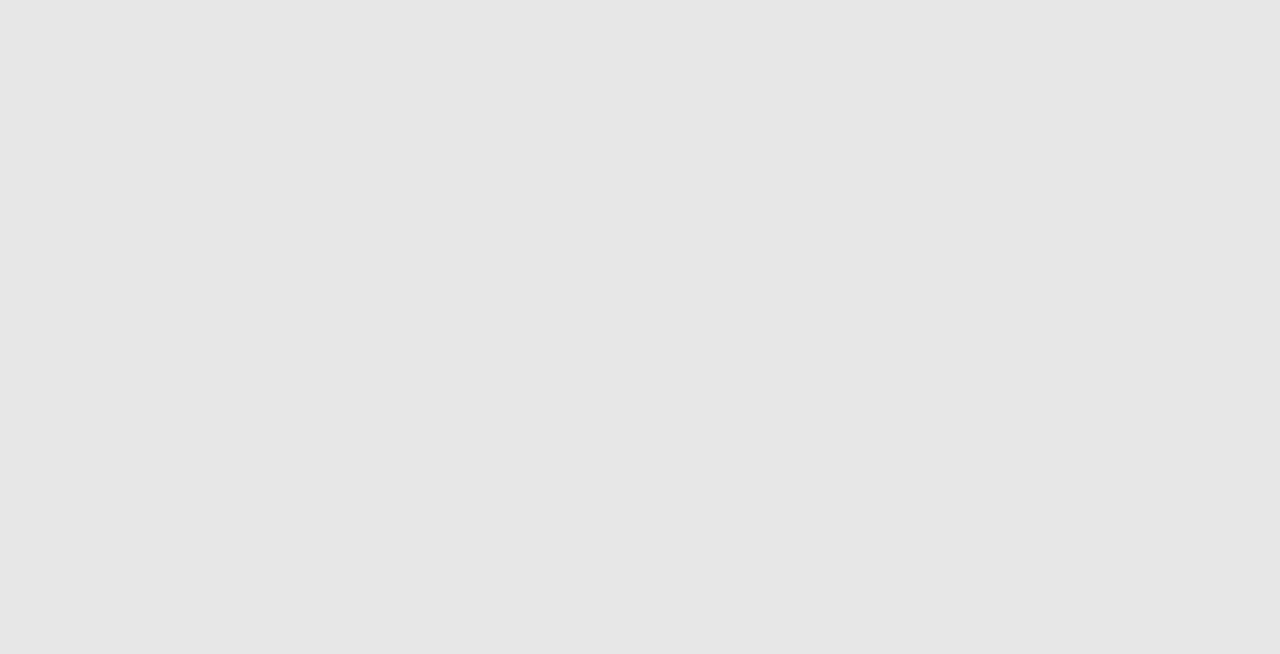
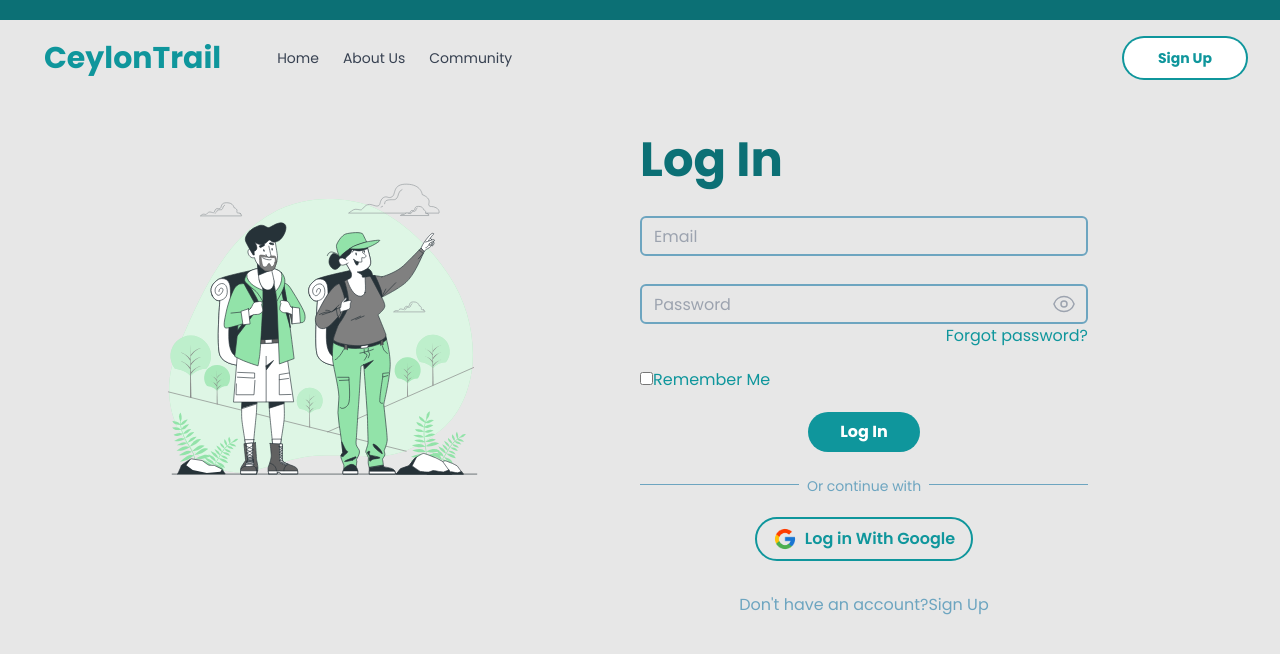
Before and after one commit to CeylonTrail/frontend-web, a React (Create React App) app: page /login in a window 1280 px wide. Before the commit this address had no page. Shown: the top 654 px of the page. Built offline with nearby package versions, Linux system fonts and the light colour scheme.

Commit message:
Log in page

```diff
--- a/src/App.js
+++ b/src/App.js
@@ -6,6 +6,7 @@ import SpRedirectPage from "./components/SpRedirectPage";
 import SetUpMarketPlace from "./components/SetUpMarketPlace";
 import MarketPlaceProfileOwnView from "./components/MarketPlaceProfileOwnView";
 import SignUp from "./components/signup"
+import Login from "./components/login"
 
 
 function App() {
@@ -36,7 +37,11 @@ function App() {
           <Route path="/profile-view-traveller" element={<><Header />;<MarketPlaceProfileOwnView /></>} />
 
           {/* log in and signup */}
-          <Route path="/signin" element={<SignUp />} />
+          <Route path="/signup" element={<SignUp />} />
+          <Route path="/login" element={<Login />} />
+
+
+
         </Routes>
       </BrowserRouter>
 
--- a/src/components/header2.js
+++ b/src/components/header2.js
@@ -2,9 +2,10 @@ import { useEffect, useState } from 'react'
 import { PrimaryButton} from './Button'
 import signin from './signup'
 
-export default () => {
+export default (prop) => {
 
-    const [state, setState] = useState(false)
+    const [state, setState] = useState(false);
+    const type = prop.type;
 
     // Replace javascript:void(0) paths with your paths
     const navigation = [
@@ -12,6 +13,15 @@ export default () => {
         { title: "About Us", path: "javascript:void(0)" },
         { title: "Community", path: "javascript:void(0)" }
     ]
+
+    const navigateLogIn=()=>{
+        window.location.href="/login"
+
+    }
+    const navigateSignUp = () => {
+        window.location.href = "/signup"
+
+    }
 
     useEffect(() => {
         document.onclick = (e) => {
@@ -61,9 +71,14 @@ export default () => {
                         }
                     </ul>
                     <div className="flex-1 gap-x-6 items-center justify-end mt-6 space-y-6 md:flex md:space-y-0 md:mt-0">
-                        <a href="javascript:void(0)" >
-                            <PrimaryButton name={"Login"} isActive={"true"} />
-                        </a>
+
+                        {type === "signup" ? (
+                            <PrimaryButton name="Login" isActive="true" action={navigateLogIn}/>
+                        ) : type === "login" ? (
+                                <PrimaryButton name="Sign Up" isActive="true" action={navigateSignUp} />
+                        ) : null}
+
+
 
                     </div>
                 </div>
--- /dev/null
+++ b/src/components/login.js
@@ -0,0 +1,101 @@
+import Header from "./header2";
+import Traveler from "../assets/img/Traveller signup.svg"
+
+import {  Password, Email } from "./inputFields";
+import { PrimaryButton } from "./Button";
+import googleLogo from "../assets/img/GoogleLogo.png"
+
+export default () => {
+
+    return (
+        <div className="w-full">
+            <div className="bg-primaryDark1 h-5">
+            </div>
+            <Header type={"login"} />
+            <div className="flex">
+                <div className="relative flex-1 hidden items-center justify-center   lg:flex h-full">
+                    <div className="w-2/4 pt-14">
+                        <img src={Traveler} />
+                    </div>
+                </div>
+                <div className="flex-1 flex items-center  ">
+                    <div className="w-full max-w-md space-y-8 px-4  text-gray-600 sm:px-0">
+                        <div className="">
+
+                            <div className="mt-5 space-y-2">
+                                <h3 className="text-primaryDark1 text-5xl font-bold ">Log In</h3>
+                                {/* <p className="">Already have an account? <a href="javascript:void(0)" className="font-medium text-indigo-600 hover:text-indigo-500">Log in</a></p> */}
+                            </div>
+                        </div>
+
+
+
+                        <form
+                            onSubmit={(e) => e.preventDefault()}
+                            className="space-y-5 flex flex-col w-full items-center"
+                        >
+
+                            <div className="w-full">
+                                <Email pholder={"Email"} />
+                            </div>
+                            <div className="w-full">
+                                <Password pholder={"Password"} />
+                                <div className="w-full flex justify-end">
+                                    <a href="/signup" className="text-center text-primary hover:text-primaryDark1">Forgot password?</a>
+                                </div>
+
+                            </div>
+
+                            <div className="w-full">
+                                <input type="checkbox" id="remember-me-checkbox" className="border-primary"/>
+                                <label form="remember-me-checkbox" className="text-primary">Remember Me</label>
+                            </div>
+
+
+                            {/* <div className="flex items-center justify-between text-sm w-full">
+                                <div className="flex items-center gap-x-3">
+                                    <input type="checkbox"  className="checkbox-item peer hidden" />
+                                    <label
+                                        htmlFor="remember-me-checkbox"
+                                        className="relative flex w-5 h-5 bg-white peer-checked:bg-indigo-600 rounded-md border ring-offset-2 ring-indigo-600 duration-150 peer-active:ring cursor-pointer after:absolute after:inset-x-0 after:top-[3px] after:m-auto after:w-1.5 after:h-2.5 after:border-r-2 after:border-b-2 after:border-white after:rotate-45"
+                                    >
+                                    </label>
+                                    <span>Remember me</span>
+                                </div>
+
+                            </div> */}
+
+                            <div >
+                                <PrimaryButton name={"Log In"} />
+                            </div>
+
+
+                        </form>
+                        <div className="relative">
+                            <span className="block w-full h-px bg-secondary"></span>
+                            <p className="inline-block w-fit text-sm bg-SecondaryLight px-2 absolute -top-2 inset-x-0 mx-auto text-secondary">Or continue with</p>
+                        </div>
+                        <div className="flex w-full items-center justify-center">
+                            <button className="flex items-center justify-center px-4 py-2 border-2 border-primary rounded-full text-primary text-l font-semibold hover:bg-secondary hover:text-white transition-colors duration-300">
+                                <img
+                                    src={googleLogo}
+                                    alt="Google Logo"
+                                    className="w-6 h-6 mr-2"
+                                />
+                                Log in With Google
+                            </button>
+
+
+                        </div>
+
+                        <div className="w-full flex flex-row justify-center">
+                            <p className="text-secondary font-thin">Don't have an account?</p> <a href="/signup" className="font-medium text-secondary  hover:text-primaryDark1">Sign Up</a>
+
+                        </div>
+
+                    </div>
+                </div>
+            </div>
+        </div>
+    )
+}
--- a/src/components/signup.js
+++ b/src/components/signup.js
@@ -21,7 +21,7 @@ export default () => {
         <div className="w-full">
             <div className="bg-primaryDark1 h-5">
             </div>
-            <Header />
+            <Header type={ "signup"} />
             <div className="flex">
                 <div className="relative flex-1 hidden items-center justify-center   lg:flex h-full">
                     <div className="w-2/4 pt-14">
@@ -42,42 +42,7 @@ export default () => {
                         {isTravellerSignup ? <TravellerSignUp /> : <ServiceProviderSignUp />}
 
 
-                        {/* <form
-                            onSubmit={(e) => e.preventDefault()}
-                            className="space-y-5 flex flex-col w-full items-center"
-                        >
-                            <div className="w-full flex f-row gap-1">
-                                <SimpleInput pholder={"First name"} />
-                                <SimpleInput pholder={"Last name"} />
-                            </div>
-                            <div className="w-full">
-                                <Email pholder={"Email"} />
-                            </div>
-                            <div className="w-full">
-                                <Password pholder={"Password"} />
-                            </div>
 
-                            <div >
-                                <PrimaryButton name={"Sign up"} />
-                            </div>
-
-                        </form>
-                        <div className="relative">
-                            <span className="block w-full h-px bg-secondary"></span>
-                            <p className="inline-block w-fit text-sm bg-SecondaryLight px-2 absolute -top-2 inset-x-0 mx-auto text-secondary">Or continue with</p>
-                        </div>
-                        <div className="flex w-full items-center justify-center">
-                            <button className="flex items-center justify-center px-4 py-2 border-2 border-primary rounded-full text-primary text-l font-semibold hover:bg-secondary hover:text-white transition-colors duration-300">
-                                <img
-                                    src={googleLogo}
-                                    alt="Google Logo"
-                                    className="w-6 h-6 mr-2"
-                                />
-                                Sign Up With Google
-                            </button>
-
-
-                        </div> */}
 
                     </div>
                 </div>
```
